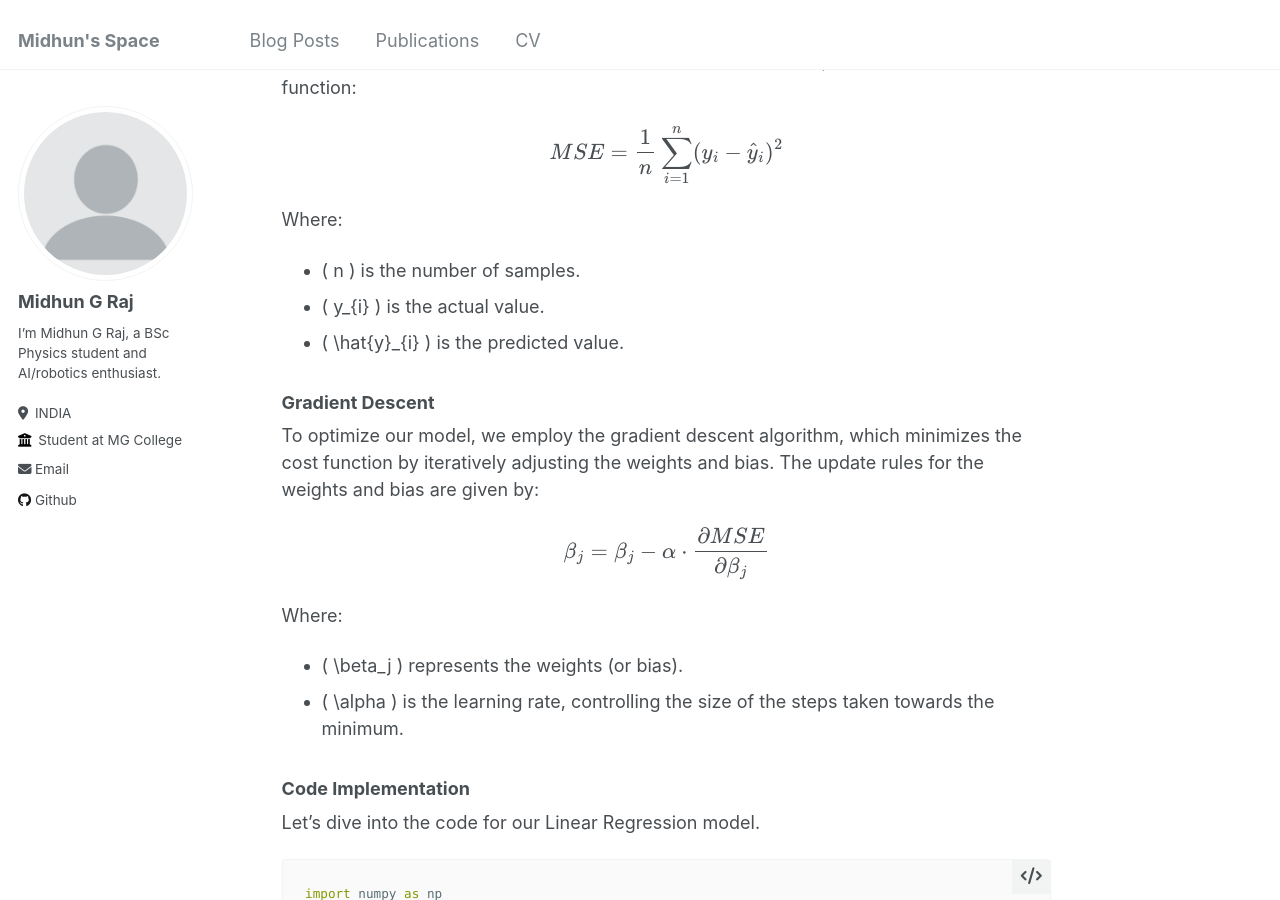
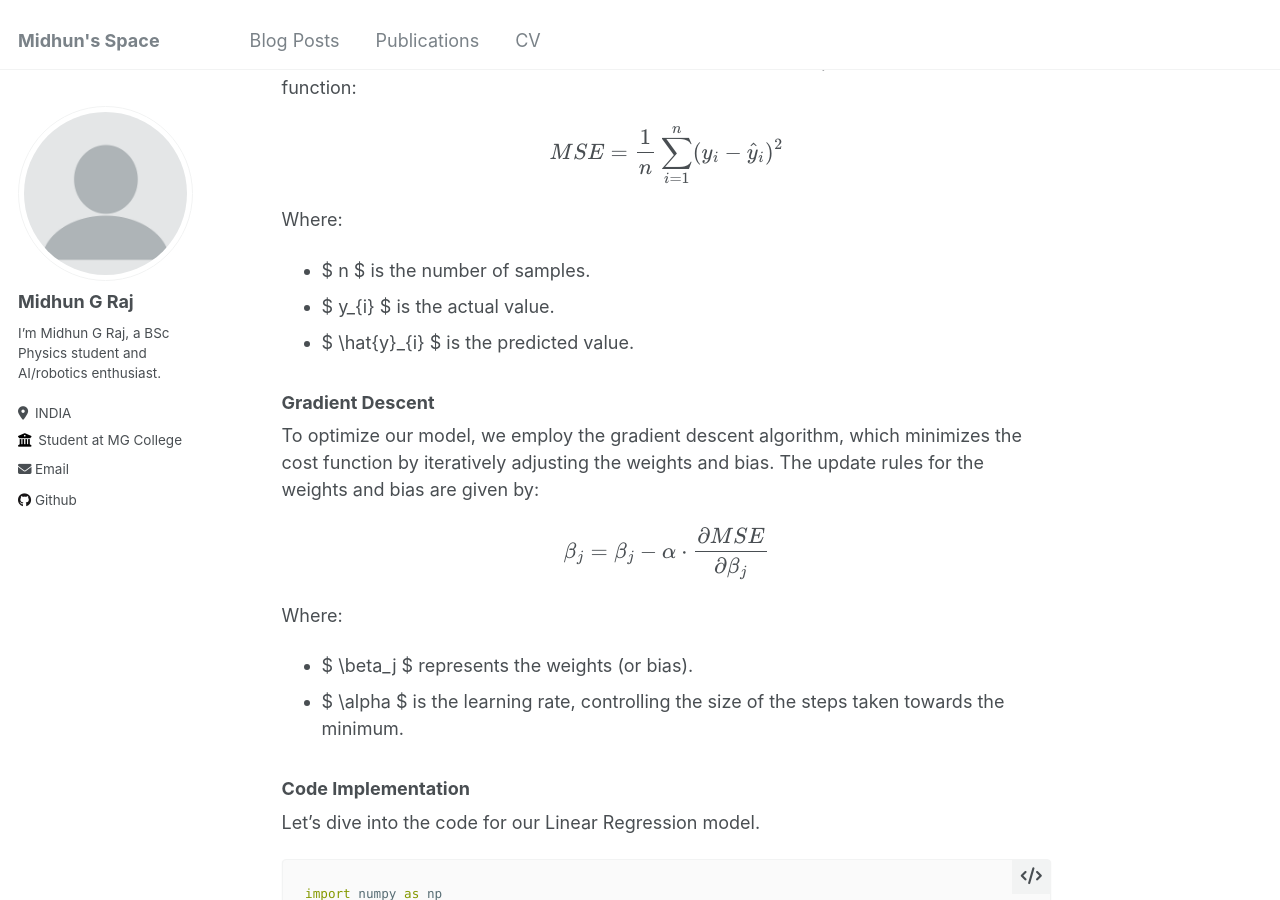
Before and after one commit to MIDHUNGRAJ/midhungraj.github.io, a Jekyll site: the page built from _posts/2022-12-24-blog-post-1.md, in a window 1280 px wide and 900 px high, scrolled down 4226 px. Built offline with Jekyll 4.4.1, drawn with Linux system fonts in a browser that asks for light colours.

Commit message:
udpate ->post#014

```diff
--- a/_posts/2022-12-24-blog-post-1.md
+++ b/_posts/2022-12-24-blog-post-1.md
@@ -169,9 +169,9 @@ MSE = \frac{1}{n} \sum_{i=1}^{n} (y_{i} - \hat{y}_{i})^2
 $$
 
 Where:
-- \( n \) is the number of samples.
-- \( y_{i} \) is the actual value.
-- \( \hat{y}_{i} \) is the predicted value.
+- $ n $ is the number of samples.
+- $ y_{i} $ is the actual value.
+- $ \hat{y}_{i} $ is the predicted value.
 
 ### Gradient Descent
 
@@ -182,8 +182,8 @@ $$
 $$
 
 Where:
-- \( \beta_j \) represents the weights (or bias).
-- \( \alpha \) is the learning rate, controlling the size of the steps taken towards the minimum.
+- $ \beta_j $ represents the weights (or bias).
+- $ \alpha $ is the learning rate, controlling the size of the steps taken towards the minimum.
 
 ### Code Implementation
 
```
